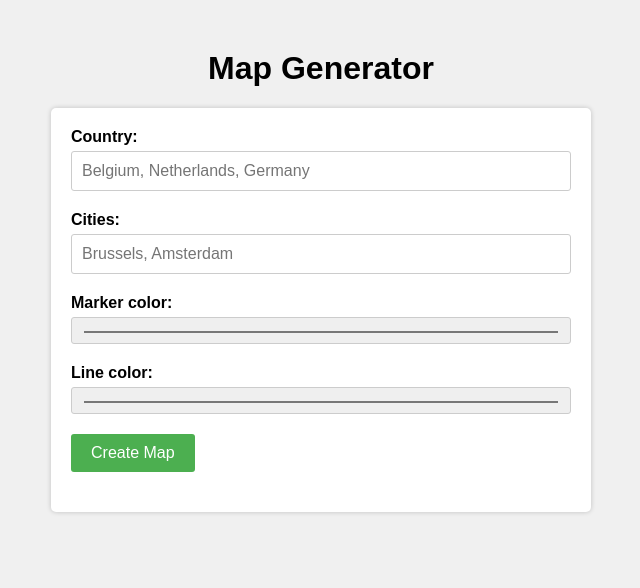
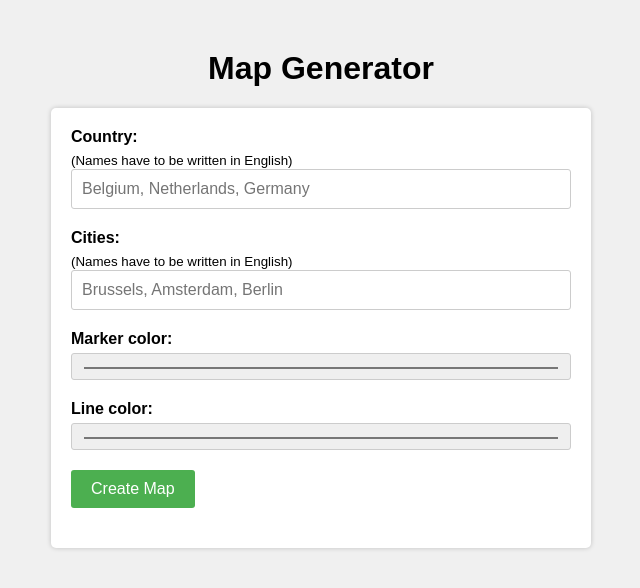
Before and after one commit to casperaudenaert/Country-Map-Maker, a Flask app: page / in a window 1280 px wide. Shown: the top 588 px of the page, without its empty margins (319-959 px from the left). Run offline with Flask 2, Linux system fonts and the light colour scheme.

Commit message:
Added placeholders and small text

```diff
--- a/templates/index.html
+++ b/templates/index.html
@@ -9,11 +9,13 @@
     <form method="POST">
       <div class="form-group">
         <label for="country">Country:</label>
+        <small>(Names have to be written in English)</small>
         <input placeholder="Belgium, Netherlands, Germany" type="text" id="country" name="country" required>
       </div>
       <div class="form-group">
         <label for="cities">Cities:</label>
-        <input placeholder="Brussels, Amsterdam" type="text" id="cities" name="cities" required>
+        <small>(Names have to be written in English)</small>
+        <input placeholder="Brussels, Amsterdam, Berlin" type="text" id="cities" name="cities" required>
       </div>
       <div class="form-group">
         <label for="marker_color">Marker color:</label>
```
